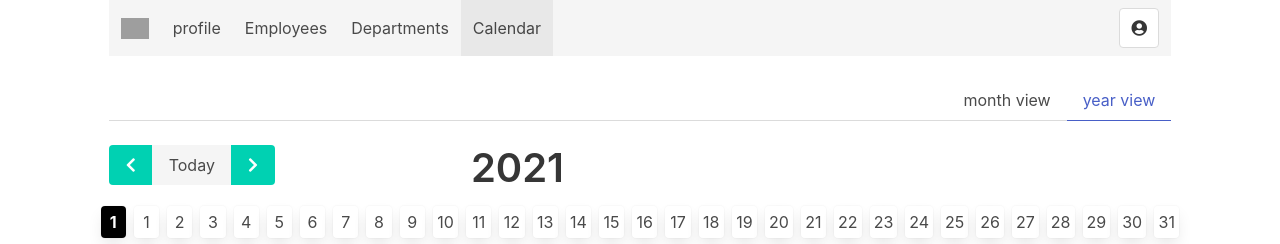
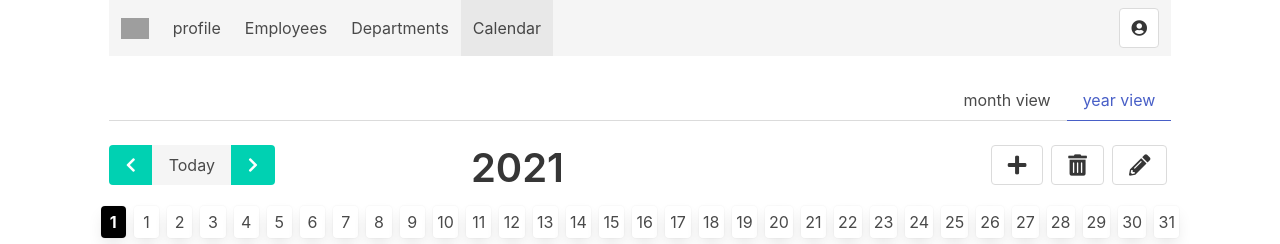
Before and after one commit to dabeng/hr, a React (Create React App) app: page /calendar/year-view in a window 1280 px wide. Shown: the top 244 px of the page. Built offline with nearby package versions, Linux system fonts and the light colour scheme; sample sign-in values are in the browser's storage; grey boxes are pictures that could not be loaded.

Commit message:
add toolbar for monthview and yearview

```diff
--- a/src/features/calendar/MonthView.js
+++ b/src/features/calendar/MonthView.js
@@ -17,6 +17,18 @@ const MonthView = () => {
 
   const nextMonth = e => {
     setIncrement(prev => prev + 1);
+  };
+
+  const newLeave = e => {
+
+  };
+
+  const deleteLeave = e => {
+
+  };
+
+  const editLeave = e => {
+
   };
 
   const createCards = () => {
@@ -85,8 +97,21 @@ const MonthView = () => {
             </button>
           </div>
         </div>
-        <div className="column is-8">
+        <div className="column is-4">
           <h1 className="title is-2">{dayjs().add(increment, 'month').format('MMMM YYYY')}</h1>
+        </div>
+        <div className="column is-4">
+          <div className="buttons is-right">
+            <button className="button" onClick={newLeave}>
+              <i className="fas fa-plus fa-lg"></i>
+            </button>
+            <button className="button" onClick={deleteLeave}>
+            <i className="fas fa-trash-alt fa-lg"></i>
+            </button>
+            <button className="button" onClick={editLeave}>
+              <i className="fas fa-pencil-alt fa-lg"></i>
+            </button>
+          </div>
         </div>
       </div>
       {createCards()}
--- a/src/features/calendar/YearView.js
+++ b/src/features/calendar/YearView.js
@@ -20,6 +20,18 @@ const YearView = () => {
 
   const nextYear = e => {
     setIncrement(prev => prev + 1);
+  };
+
+  const newLeave = e => {
+
+  };
+
+  const deleteLeave = e => {
+
+  };
+
+  const editLeave = e => {
+
   };
 
   const createCards = () => {
@@ -66,10 +78,23 @@ const YearView = () => {
             </button>
           </div>
         </div>
-        <div className="column is-8">
+        <div className="column is-4">
           <h1 className="title is-2">
             {dayjs().add(increment, 'year').year()}
           </h1>
+        </div>
+        <div className="column is-4">
+          <div className="buttons is-right">
+            <button className="button" onClick={newLeave}>
+              <i className="fas fa-plus fa-lg"></i>
+            </button>
+            <button className="button" onClick={deleteLeave}>
+            <i className="fas fa-trash-alt fa-lg"></i>
+            </button>
+            <button className="button" onClick={editLeave}>
+              <i className="fas fa-pencil-alt fa-lg"></i>
+            </button>
+          </div>
         </div>
       </div>
       {createCards()}
```
